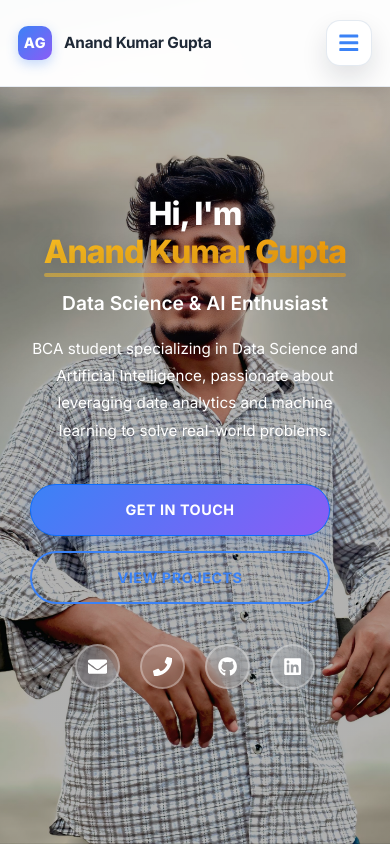
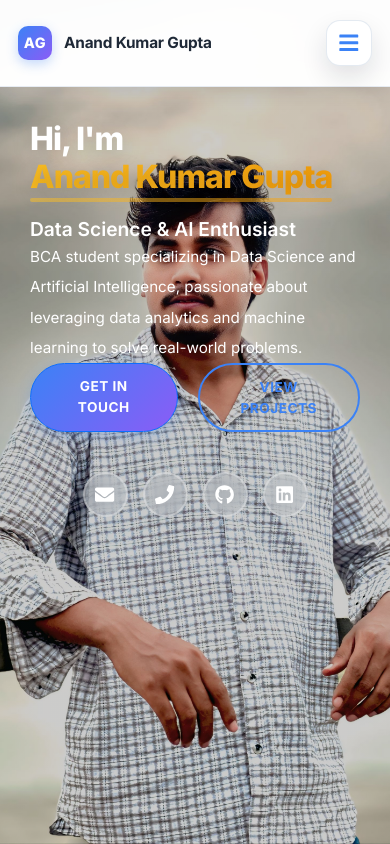
Before and after one commit to anandindar/My-Portfolio, a React (Vite) app in the folder frontend/: page / in a window 390 px wide. Built offline with nearby package versions, Linux system fonts and the light colour scheme; no server answers.

Commit message:
Adjust background position to show upper face area

```diff
--- a/frontend/src/components/Hero.css
+++ b/frontend/src/components/Hero.css
@@ -3,10 +3,10 @@
   display: flex;
   align-items: center;
   justify-content: center;
-  background-image: linear-gradient(rgba(0, 0, 0, 0.3), rgba(0, 0, 0, 0.3)),
+  background-image: linear-gradient(rgba(0, 0, 0, 0.2), rgba(0, 0, 0, 0.2)),
                     url('../assets/Image/homebg.jpg');
   background-size: cover;
-  background-position: center top;
+  background-position: center 30%;
   background-repeat: no-repeat;
   background-attachment: scroll;
   color: white;
@@ -28,24 +28,57 @@
 }
 
 .hero-content {
-  max-width: 1200px;
+  max-width: 1400px;
   width: 100%;
   padding: 40px 30px;
   position: relative;
   z-index: 1;
+  display: flex;
+  flex-direction: column;
+  justify-content: space-between;
+  min-height: calc(100vh - 160px);
 }
 
-.hero-inner {
-  display: flex;
-  align-items: center;
-  justify-content: center;
-  gap: 50px;
+.hero-top {
+  text-align: center;
+  margin-bottom: 40px;
 }
 
-.hero-text {
+.hero-bottom {
+  display: flex;
+  justify-content: space-between;
+  align-items: flex-end;
+  gap: 60px;
+  margin-top: auto;
+}
+
+.hero-bottom-left {
   flex: 1;
-  text-align: center;
-  max-width: 900px;
+  max-width: 650px;
+  display: flex;
+  flex-direction: column;
+  justify-content: flex-end;
+  gap: 25px;
+}
+
+.hero-bottom-right {
+  display: flex;
+  flex-direction: column;
+  gap: 25px;
+  align-items: flex-end;
+  justify-content: space-between;
+  min-height: 280px;
+}
+
+.hero-bottom-right .btn {
+  min-width: 220px;
+}
+
+.action-buttons {
+  display: flex;
+  flex-direction: column;
+  gap: 18px;
+  width: 100%;
 }
 
 .hero-title {
@@ -82,14 +115,15 @@
 .hero-subtitle {
   font-size: 2rem;
   font-weight: 600;
-  margin-bottom: 20px;
+  margin-bottom: 0;
   animation: none;
+  line-height: 1.3;
 }
 
 .hero-description {
-  font-size: 1.2rem;
-  line-height: 1.8;
-  margin-bottom: 40px;
+  font-size: 1.25rem;
+  line-height: 2;
+  margin-bottom: 0;
   opacity: 1;
   animation: none;
 }
@@ -97,7 +131,7 @@
 .hero-buttons {
   display: flex;
   gap: 20px;
-  justify-content: center;
+  justify-content: flex-start;
   margin-bottom: 40px;
   animation: none;
 }
@@ -163,14 +197,14 @@
 
 .social-links {
   display: flex;
-  gap: 20px;
-  justify-content: center;
+  gap: 15px;
+  justify-content: flex-end;
   animation: none;
 }
 
 .social-links a {
-  width: 55px;
-  height: 55px;
+  width: 50px;
+  height: 50px;
   border-radius: 50%;
   background: rgba(255, 255, 255, 0.15);
   backdrop-filter: blur(10px);
@@ -178,7 +212,7 @@
   display: flex;
   align-items: center;
   justify-content: center;
-  font-size: 1.5rem;
+  font-size: 1.3rem;
   transition: all var(--transition-base);
   position: relative;
   overflow: hidden;
@@ -228,26 +262,44 @@
   .hero {
     padding: 100px 20px 60px;
     background-attachment: scroll;
-    background-position: center top;
+    background-position: center 30%;
     min-height: 100vh;
   }
 
   .hero-content {
     padding: 20px 15px;
+    min-height: calc(100vh - 160px);
   }
 
-  .hero-inner {
+  .hero-top {
+    margin-bottom: 60px;
+  }
+
+  .hero-bottom {
     flex-direction: column;
     align-items: center;
     gap: 40px;
   }
 
-  .hero-text {
+  .hero-bottom-left {
     text-align: center;
+    max-width: 100%;
   }
 
-  .hero-buttons {
+  .hero-bottom-right {
+    align-items: center;
+    width: 100%;
+    gap: 20px;
+  }
+
+  .hero-bottom-right .btn {
+    min-width: 250px;
+  }
+
+  .action-buttons {
+    width: 100%;
     justify-content: center;
+    flex-wrap: wrap;
   }
 
   .social-links {
@@ -266,15 +318,9 @@
     font-size: 1rem;
   }
 
-  .hero-buttons {
-    flex-direction: column;
-    gap: 15px;
-    width: 100%;
-  }
-
   .btn {
-    width: 100%;
-    max-width: 300px;
+    padding: 12px 28px;
+    font-size: 0.85rem;
   }
 }
 
```
